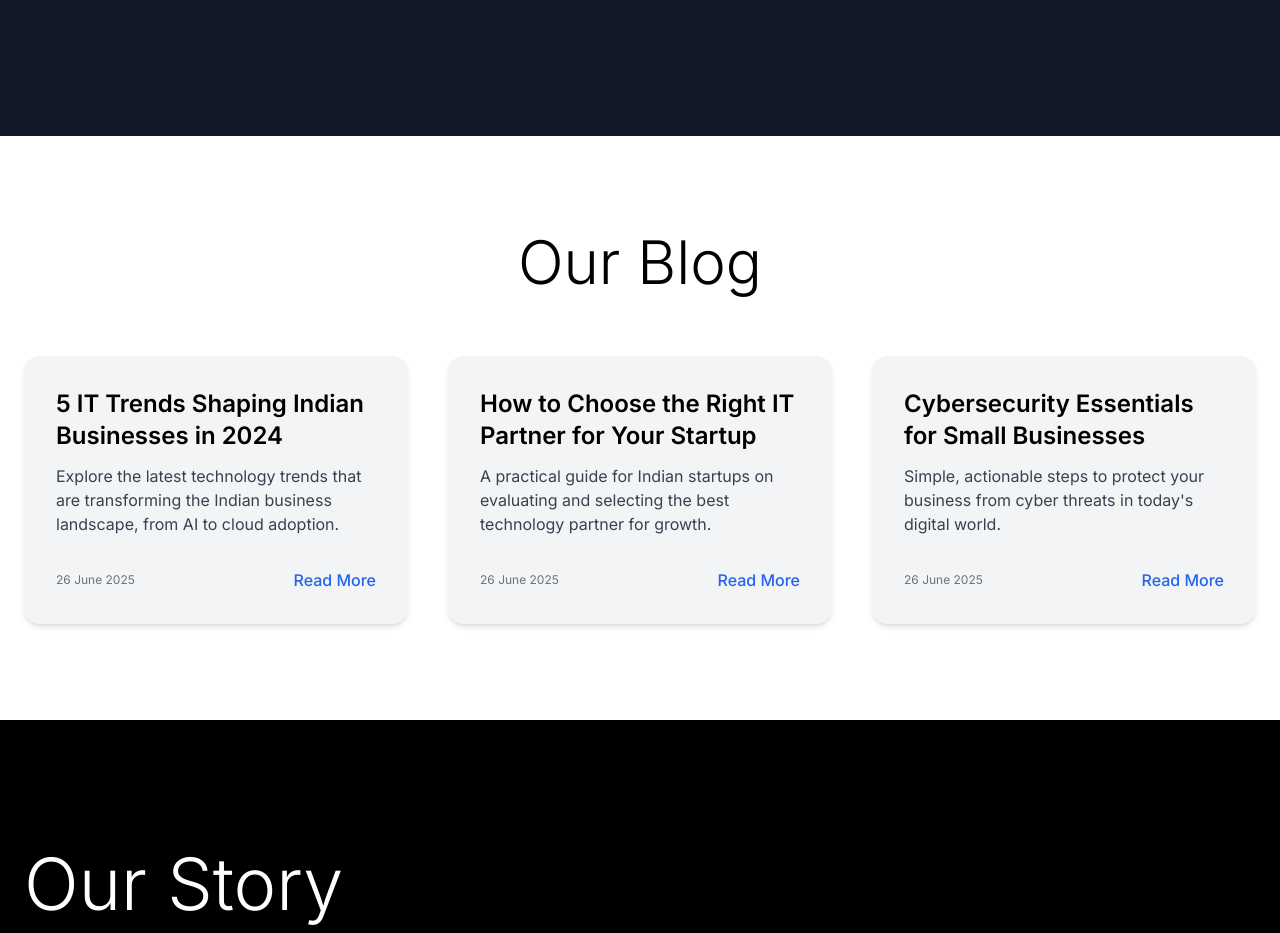
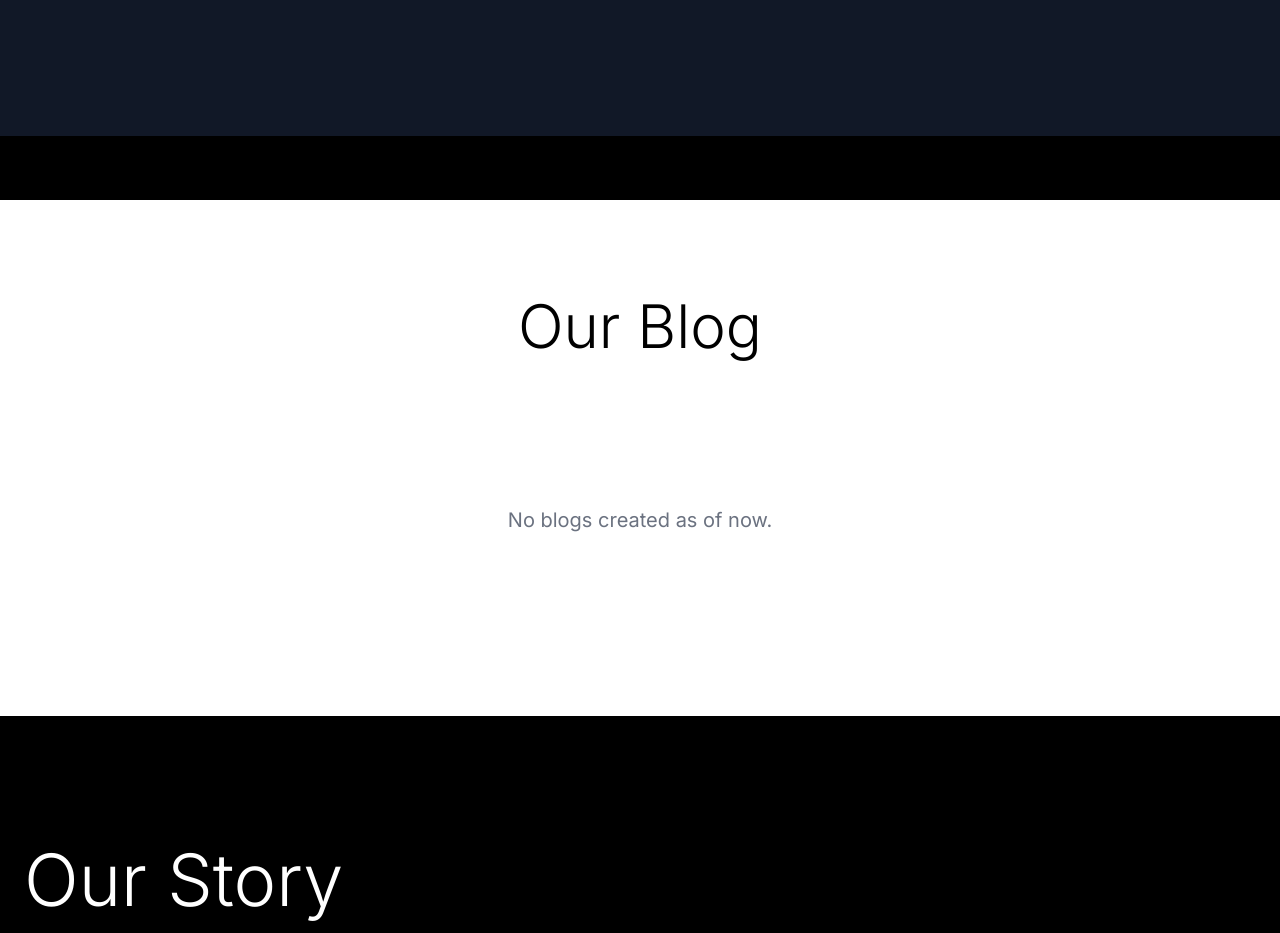
Before and after one commit to nikhilweb123/GNJ, a Next.js app: page / in a window 1280 px wide. Shown: the part 4420-5353 px from the top of the page. Built offline with nearby package versions, Linux system fonts and the light colour scheme.

Commit message:
Update blog section in page.tsx to reflect current status: Remove placeholder blog entries and add a message indicating no blogs are created yet, improving user experience and clarity.

```diff
--- a/app/page.tsx
+++ b/app/page.tsx
@@ -664,44 +664,15 @@ export default function Component() {
       </AnimatedSection>
 
       {/* Our Blog Section */}
-      <section className="py-24 bg-white text-black">
+      <section className="mt-16 py-24 bg-white text-black">
         <div className="max-w-7xl mx-auto px-6">
           <h2 className="text-5xl md:text-6xl font-light mb-16 text-center">Our Blog</h2>
-          <div className="grid md:grid-cols-2 lg:grid-cols-3 gap-10">
-            {[
-              {
-                title: "5 IT Trends Shaping Indian Businesses in 2024",
-                description: "Explore the latest technology trends that are transforming the Indian business landscape, from AI to cloud adoption.",
-                date: "26 June 2025",
-                link: "#",
-              },
-              {
-                title: "How to Choose the Right IT Partner for Your Startup",
-                description: "A practical guide for Indian startups on evaluating and selecting the best technology partner for growth.",
-                date: "26 June 2025",
-                link: "#",
-              },
-              {
-                title: "Cybersecurity Essentials for Small Businesses",
-                description: "Simple, actionable steps to protect your business from cyber threats in today's digital world.",
-                date: "26 June 2025",
-                link: "#",
-              },
-            ].map((blog, idx) => (
-              <div key={idx} className="bg-gray-100 rounded-2xl shadow-md p-8 flex flex-col justify-between h-full">
-                <div>
-                  <h3 className="text-2xl font-semibold mb-3">{blog.title}</h3>
-                  <p className="text-gray-700 mb-4">{blog.description}</p>
-                </div>
-                <div className="flex items-center justify-between mt-4">
-                  <span className="text-xs text-gray-500">{blog.date}</span>
-                  <a href={blog.link} className="text-blue-600 font-medium hover:underline">Read More</a>
-                </div>
-              </div>
-            ))}
+          <div className="flex justify-center items-center min-h-[200px]">
+            <span className="text-xl text-gray-500">No blogs created as of now.</span>
           </div>
         </div>
       </section>
+
 
       {/* Our Story Section */}
       <AnimatedSection>
```
